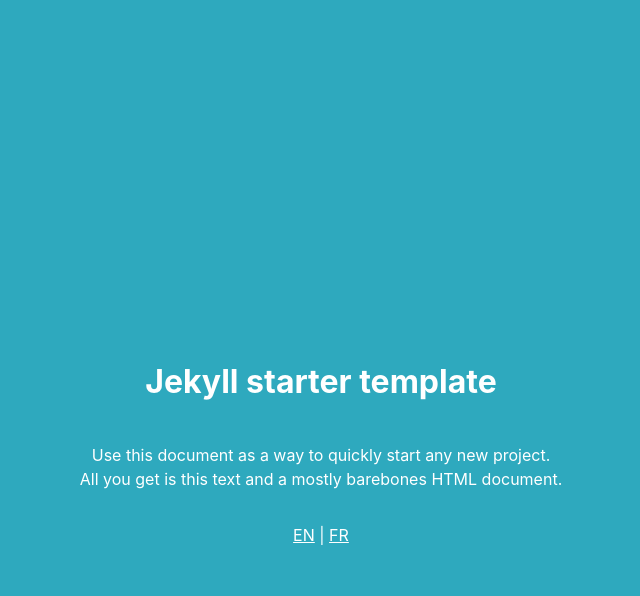
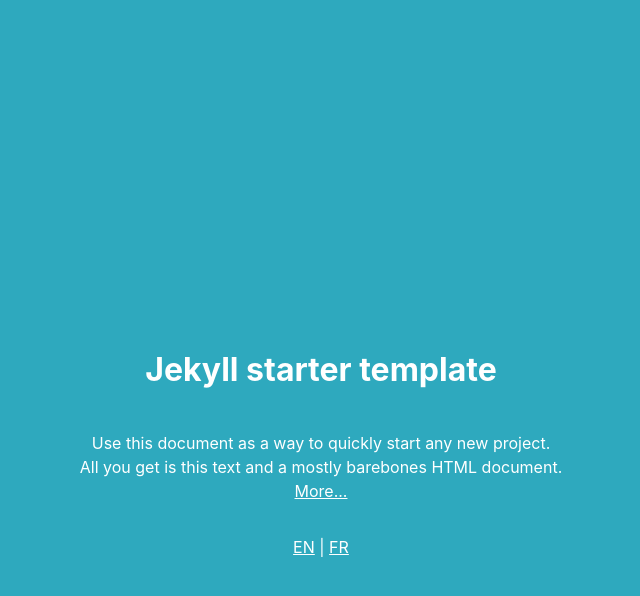
Before and after one commit to cyrilsuzat/jekyll-starter-template-i18n, a Jekyll site: the page built from en/index.html, in a window 1280 px wide. Shown: the top 596 px of the page, without its empty margins (319-959 px from the left). Built offline with Jekyll 4.4.1, drawn with Linux system fonts in a browser that asks for light colours.

Commit message:
Add an "about" page

```diff
--- a/_data/locales/en.yml
+++ b/_data/locales/en.yml
@@ -3,3 +3,7 @@ index:
   lead: |
     Use this document as a way to quickly start any new project.<br>
     All you get is this text and a mostly barebones HTML document.
+  about: More...
+
+about:
+  back: Back
--- a/_data/locales/fr.yml
+++ b/_data/locales/fr.yml
@@ -3,3 +3,7 @@ index:
   lead: |
     Utilisez ce document comme moyen de démarrer rapidement tout nouveau projet.<br>
     Tout ce que vous obtenez est ce texte et un document HTML.
+  about: À propos...
+
+about:
+  back: Retour
--- /dev/null
+++ b/_includes/about.html
@@ -0,0 +1 @@
+<a href="{% link {{ page.lang }}/index.html %}">{{ t.back }}</a>
--- a/_includes/index.html
+++ b/_includes/index.html
@@ -2,7 +2,8 @@
   <h1>{{ t.title }}</h1>
 
   <p class="lead">
-    {{ t.lead }}
+    {{ t.lead }} <br>
+    <a href="{% link {{ page.lang}}/about.html %}">{{ t.about }}</a>
   </p>
 
   <p class="links">
--- /dev/null
+++ b/en/about.html
@@ -0,0 +1,5 @@
+---
+layout: translate
+lang: en
+permalink: /en/about
+---
--- /dev/null
+++ b/fr/about.html
@@ -0,0 +1,5 @@
+---
+layout: translate
+lang: fr
+permalink: /fr/about
+---
```
